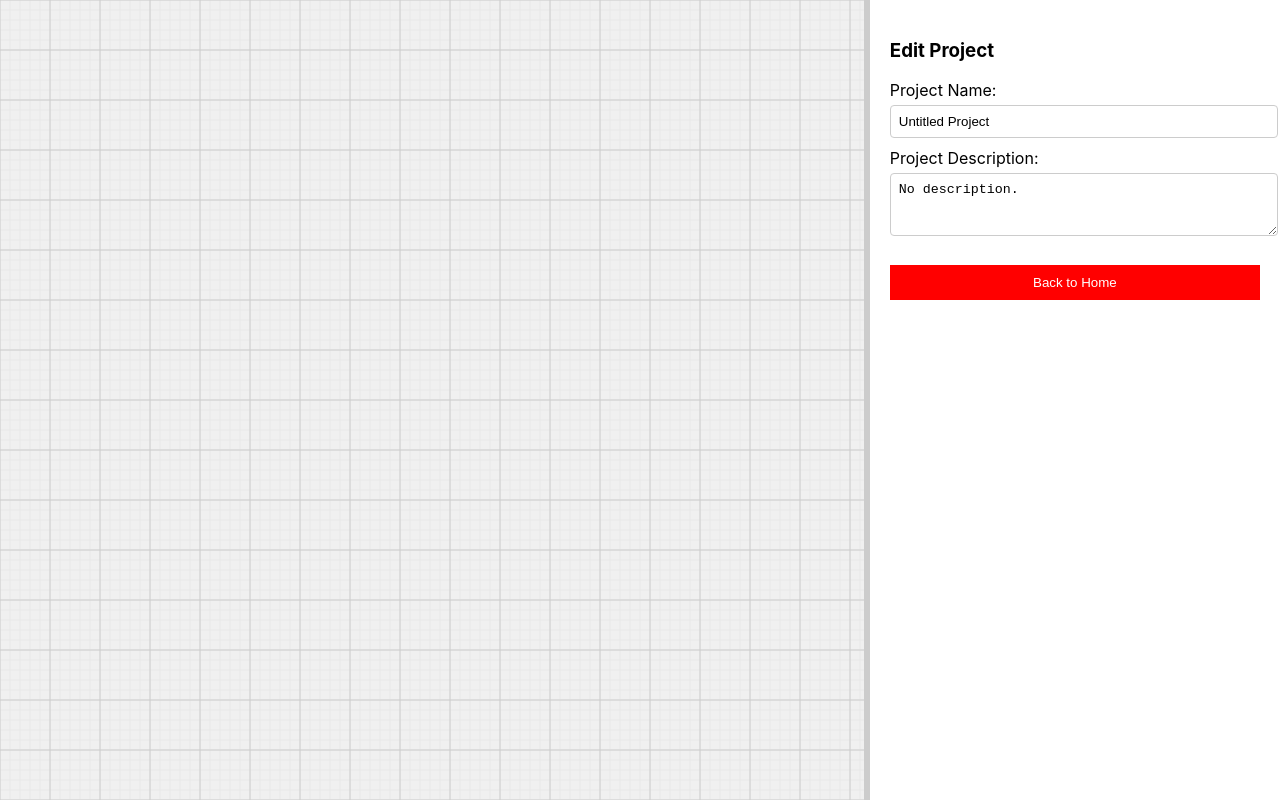
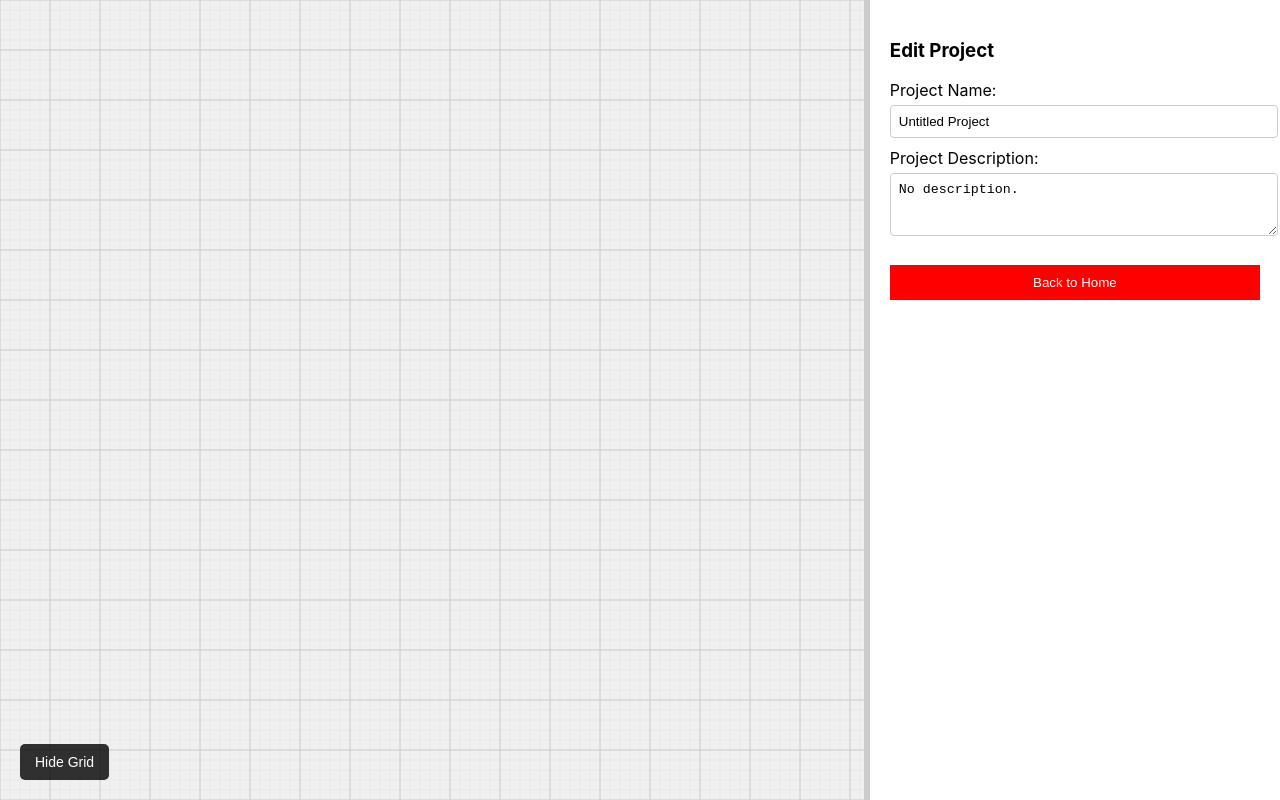
Before and after one commit to nuhm/WiFi-Planner-Tool, a React (Create React App) app in the folder frontend/: page /workspace in a window 1280 px wide. Built offline with nearby package versions, Linux system fonts and the light colour scheme.

Commit message:
added toggle grid button

```diff
--- a/frontend/src/components/CanvasGrid.js
+++ b/frontend/src/components/CanvasGrid.js
@@ -6,6 +6,7 @@ const CanvasGrid = () => {
   const [zoom, setZoom] = useState(1);
   const [offset, setOffset] = useState({ x: 0, y: 0 });
   const [isDragging, setIsDragging] = useState(false);
+  const [showGrid, setShowGrid] = useState(true); // 🔥 Grid visibility state
   const dragStart = useRef({ x: 0, y: 0 });
 
   useEffect(() => {
@@ -20,7 +21,7 @@ const CanvasGrid = () => {
 
     ctx.clearRect(0, 0, canvas.width, canvas.height);
 
-    // **Align Grid Correctly**
+    if (showGrid) { // 🔥 Only draw grid if showGrid is true
       const alignedOffsetX = -Math.round(offset.x % gridSize);
       const alignedOffsetY = -Math.round(offset.y % gridSize);
 
@@ -57,47 +58,11 @@ const CanvasGrid = () => {
         ctx.lineTo(canvas.width, y);
         ctx.stroke();
       }
-  }, [zoom, offset]);
+    }
+  }, [zoom, offset, showGrid]); // 🔥 Reacts to showGrid state
 
-  const handleZoom = (event) => {
-    event.preventDefault();
-
-    const zoomFactor = event.deltaY > 0 ? 0.9 : 1.1;
-    const newZoom = Math.max(0.5, Math.min(zoom * zoomFactor, 5)); // 🔥 Set limits
-
-    // **Fix zoom origin so the grid scales correctly**
-    const rect = canvasRef.current.getBoundingClientRect();
-    const mouseX = event.clientX - rect.left;
-    const mouseY = event.clientY - rect.top;
-
-    // Adjust offset so zoom happens around cursor position
-    setOffset({
-      x: (mouseX - offset.x) * (newZoom / zoom) + offset.x,
-      y: (mouseY - offset.y) * (newZoom / zoom) + offset.y,
-    });
-
-    setZoom(newZoom);
-  };
-
-  const startPan = (event) => {
-    setIsDragging(true);
-    dragStart.current = { x: event.clientX - offset.x, y: event.clientY - offset.y };
-  };
-
-  const handlePan = (event) => {
-    if (!isDragging) return;
-
-    setOffset({
-      x: offset.x - (event.clientX - dragStart.current.x),
-      y: offset.y - (event.clientY - dragStart.current.y),
-    });
-
-    // Update drag start position
-    dragStart.current = { x: event.clientX, y: event.clientY };
-  };
-
-  const stopPan = () => {
-    setIsDragging(false);
+  const toggleGrid = () => {
+    setShowGrid(!showGrid);
   };
 
   return (
@@ -105,13 +70,26 @@ const CanvasGrid = () => {
       {/* Grid */}
       <div
         className="canvas-container"
-        onWheel={handleZoom}
-        onMouseDown={startPan}
-        onMouseMove={handlePan}
-        onMouseUp={stopPan}
-        onMouseLeave={stopPan}
+        onWheel={(e) => setZoom(Math.max(0.5, Math.min(zoom * (e.deltaY > 0 ? 0.9 : 1.1), 5)))}
+        onMouseDown={(e) => {
+          setIsDragging(true);
+          dragStart.current = { x: e.clientX - offset.x, y: e.clientY - offset.y };
+        }}
+        onMouseMove={(e) => {
+          if (isDragging) {
+            setOffset({ x: offset.x - (e.clientX - dragStart.current.x), y: offset.y - (e.clientY - dragStart.current.y) });
+            dragStart.current = { x: e.clientX, y: e.clientY };
+          }
+        }}
+        onMouseUp={() => setIsDragging(false)}
+        onMouseLeave={() => setIsDragging(false)}
       >
         <canvas ref={canvasRef} className="grid-canvas"></canvas>
+
+        {/* Floating Toggle Grid Button */}
+        <button className="toggle-grid-button" onClick={toggleGrid}>
+          {showGrid ? "Hide Grid" : "Show Grid"}
+        </button>
       </div>
     </div>
   );
--- a/frontend/src/styles/Workspace.css
+++ b/frontend/src/styles/Workspace.css
@@ -97,3 +97,24 @@
 .resizer:hover {
   background: #888;
 }
+
+/* Floating Grid Toggle Button */
+.toggle-grid-button {
+  position: absolute;
+  bottom: 20px;
+  left: 20px;
+  background: rgba(0, 0, 0, 0.8);
+  color: white;
+  border: none;
+  padding: 10px 15px;
+  cursor: pointer;
+  border-radius: 5px;
+  font-size: 14px;
+  transition: background 0.3s ease;
+  z-index: 50; /* Ensure it's above the grid but below modals */
+}
+
+/* Hover Effect */
+.toggle-grid-button:hover {
+  background: rgba(0, 0, 0, 1);
+}
```
Lines whose indentation alone changed are shown as unchanged.
